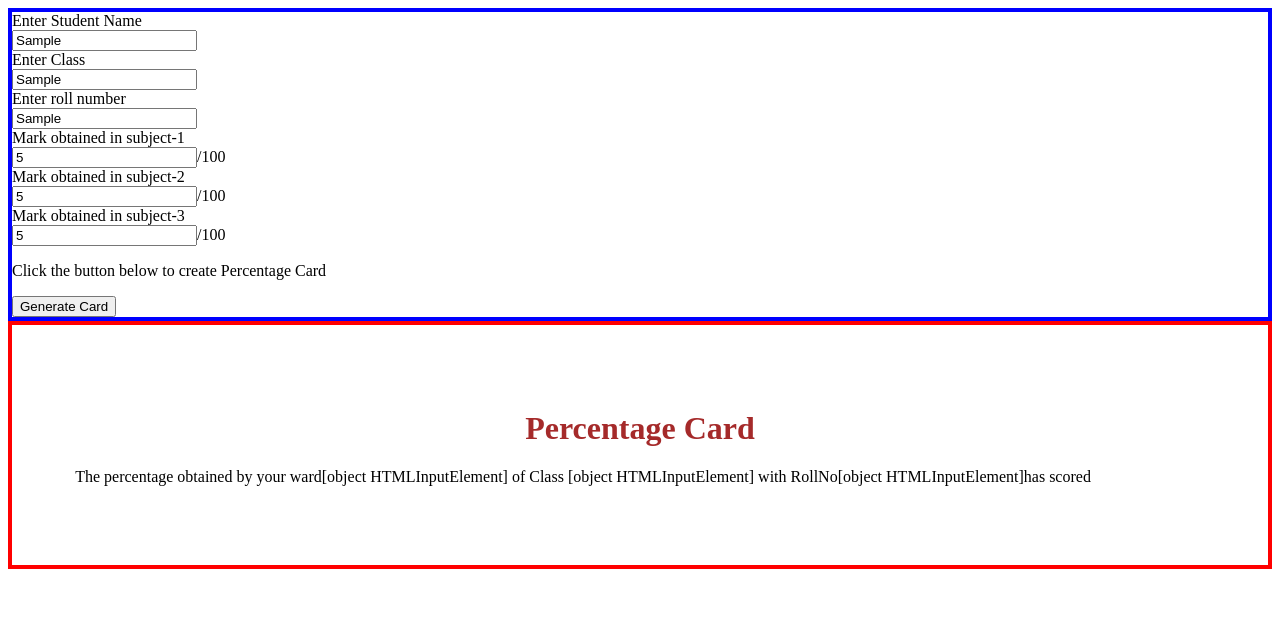
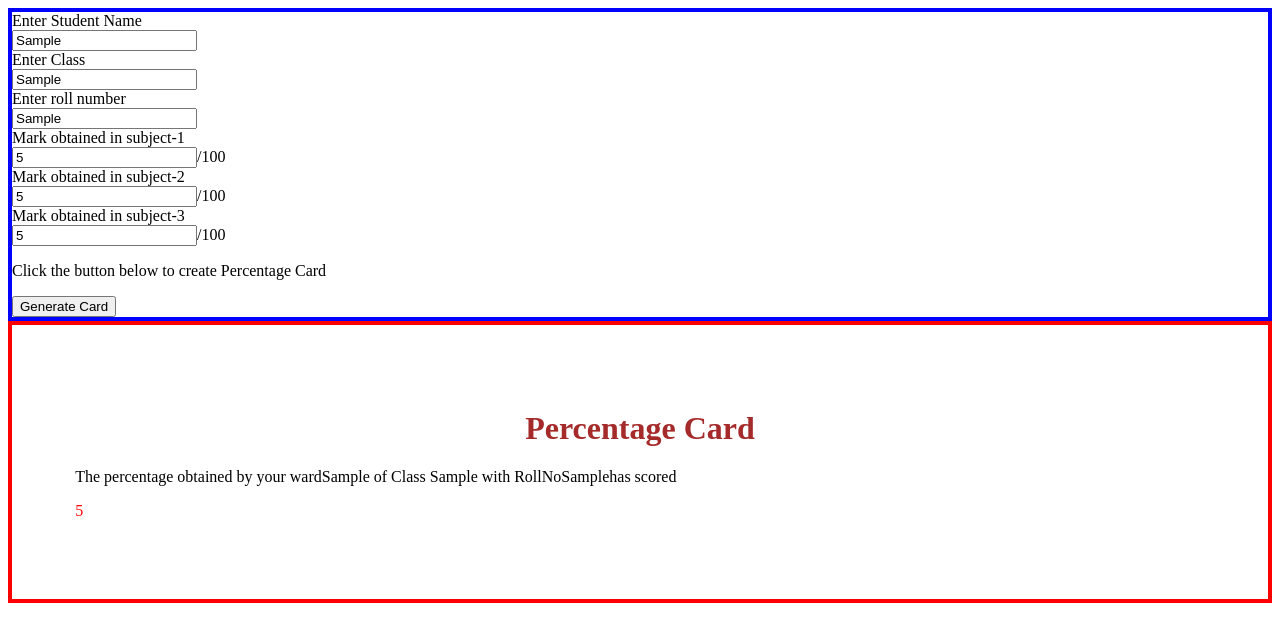
Before and after one commit to mrudulamenon/percentagegenerator, a plain HTML site: page solution.html in a window 1280 px wide. Both pictures are taken after typing "Sample", "Sample", "Sample", "5", "5", "5" into the empty fields and a click on the button "Generate Card". Drawn offline with Linux system fonts and the light colour scheme.

Commit message:
correcting error

```diff
--- a/script.js
+++ b/script.js
@@ -5,10 +5,12 @@ function getPercentage()
     //var card = document.getElementById("reportCard");
     var studPara = document.querySelector("#displayPara");
     var head = document.querySelector("#cardHead");
-    var studName = document.querySelector("#name");
-    var studClass = document.querySelector("#class");
-    var studRollNo = document.querySelector("#rollNo");
     var avgSpan = document.querySelector("#avgDisplay")
+
+    var studName = document.querySelector("#name").value;
+    var studClass = document.querySelector("#class").value;
+    var studRollNo = document.querySelector("#rollNo").value;
+
 
     //card.removeAttribute("hidden","true");
     //card.setAttribute("hidden","false");
@@ -18,11 +20,12 @@ function getPercentage()
     //alert(sub1);
     var sub2 = parseFloat(document.getElementById("mark2").value);
     var sub3 = parseFloat(document.getElementById("mark3").value);
-    var percentage = (sub1 + sub2 + sub3)/3;
+    var percentage = parseInt((sub1 + sub2 + sub3)/3);
     alert ("Percentage is "+ percentage);
+    alert(studName);
 
     studPara.innerText="The percentage obtained by your ward" + studName + " of Class " +studClass + " with RollNo" + studRollNo + "has scored";
-    avgSpan.innerHTML="Percentage" + percentage;
+    avgSpan.innerText= percentage;
     if(percentage<40)
     { avgSpan.style.color="red"; }
     else if(percentage<70){
--- a/solution.html
+++ b/solution.html
@@ -34,7 +34,7 @@
 <h1 id="cardHead"></h1>
 
 <p id="displayPara">
-    <span id="avgDisplay"></span>
+    <div id="avgDisplay"></div>
 </p>
 </div>
 
```
